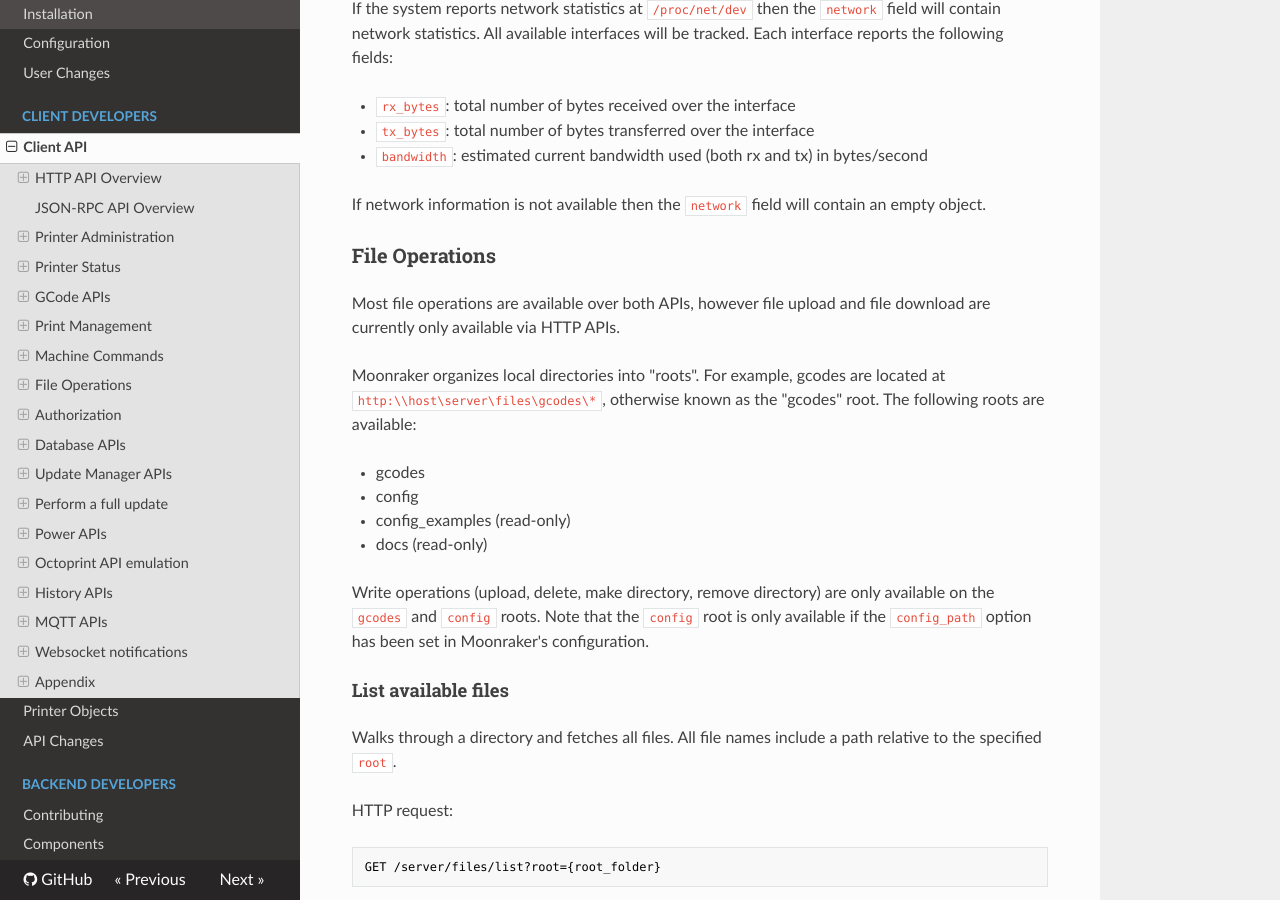
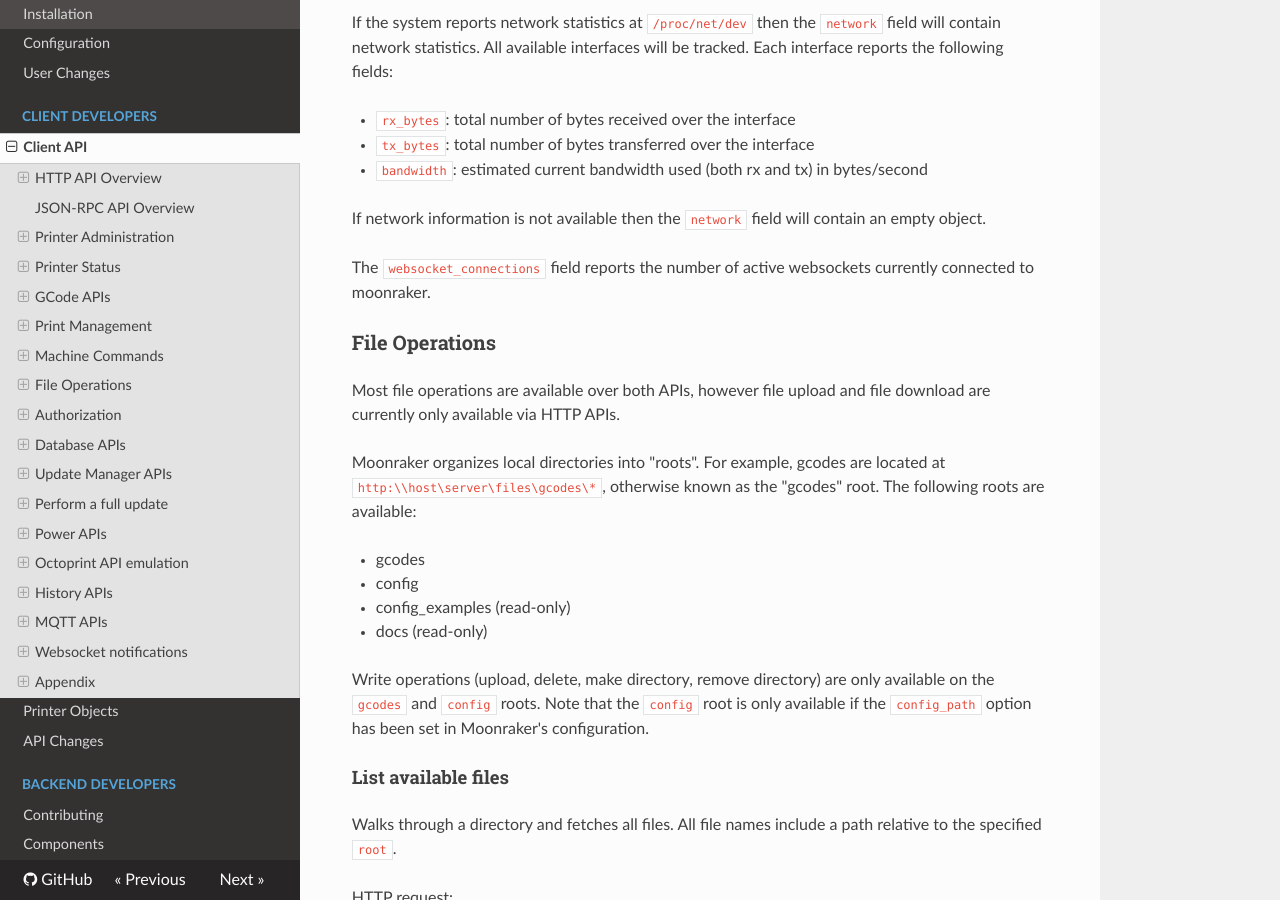
Before and after one commit to Marirossibn/moonraker, an MkDocs documentation site: the page built from docs/web_api.md, in a window 1280 px wide and 900 px high, scrolled down 21688 px. Built offline with MkDocs 1.6.1, drawn with Linux system fonts in a browser that asks for light colours; nearby versions of some CDN libraries; some of the changed text lies outside the part shown.

Commit message:
docs: update proc_stats documentation
The "websocket_connections" is now reported by proc_stats.

Signed-off-by:  Eric Callahan <arksine.code@gmail.com>

````diff
--- a/docs/web_api.md
+++ b/docs/web_api.md
@@ -1033,7 +1033,8 @@
             "tx_bytes": 113430843,
             "bandwidth": 4455.91
         }
-    }
+    },
+    "websocket_connections": 4
 }
 ```
 Process information is sampled every second.  The `moonraker_stats` field
@@ -1084,6 +1085,9 @@
 
 If network information is not available then the `network` field will
 contain an empty object.
+
+The `websocket_connections` field reports the number of active websockets
+currently connected to moonraker.
 
 ### File Operations
 
@@ -3285,7 +3289,8 @@
                 "tx_bytes": 115035939,
                 "bandwidth": 3458.77
             }
-        }
+        },
+        "websocket_connections": 2
     }]
 }
 ```
````
